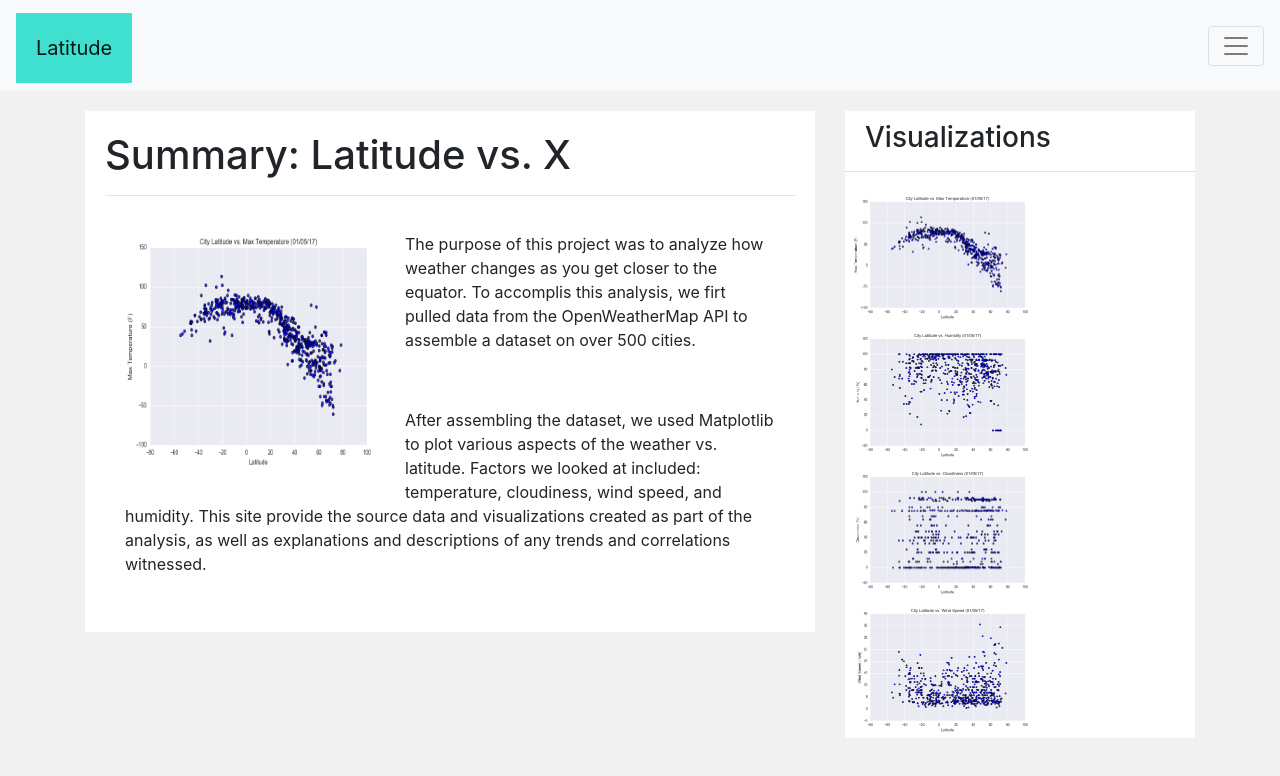
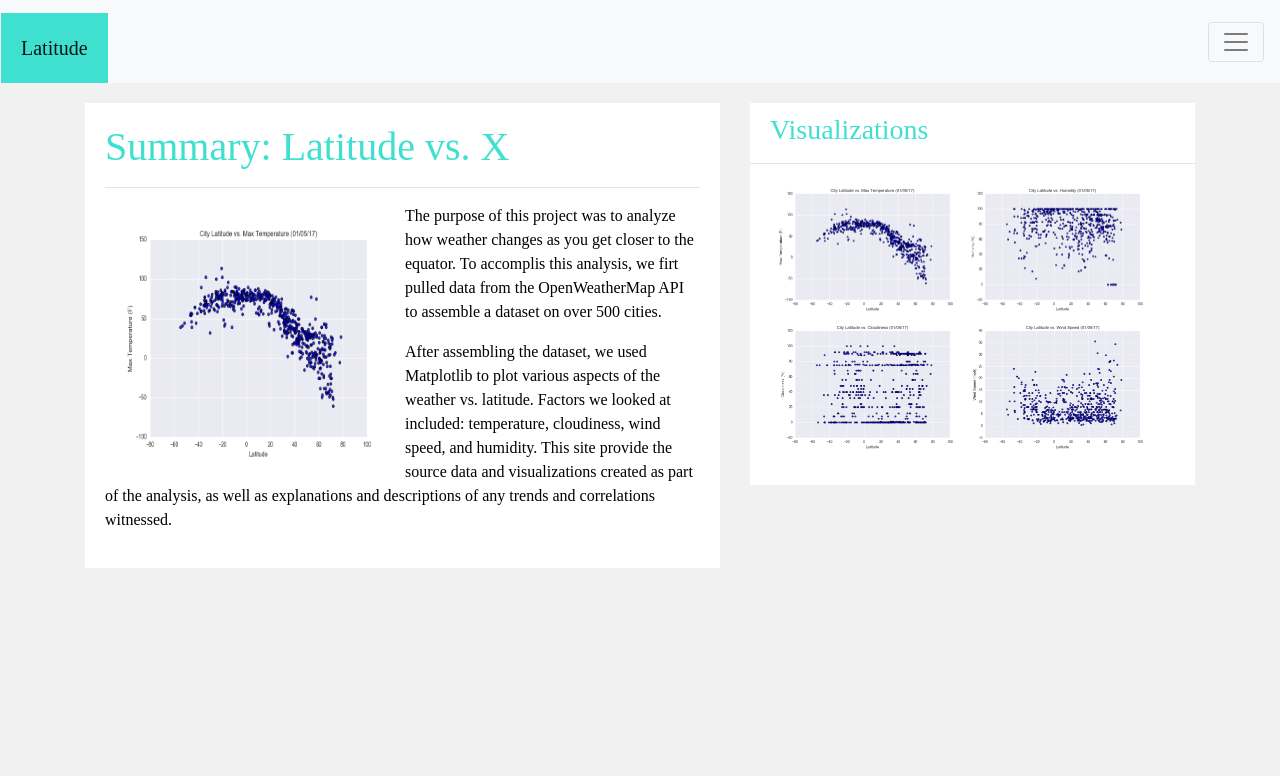
Before and after one commit to cjbeimfohr13/Web-Design-Challenge, a plain HTML site: page WebVisualizations/index.html in a window 1280 px wide. Drawn offline with nearby package versions, Linux system fonts and the light colour scheme; files whose address does not match are found by name.

Commit message:
updating format

```diff
--- a/WebVisualizations/index.html
+++ b/WebVisualizations/index.html
@@ -44,24 +44,24 @@
     </div>
    <div class="index container">
       <div class="row">
-        <div class="col-md-8">
+        <div class="col-md-7">
           <div class="summary">
-            <h1>Summary: Latitude vs. X</h1>
+            <h1 class="sum-header">Summary: Latitude vs. X</h1>
             <hr>
             <img src="C:\Users\cjbei\Desktop\Web-Design-Challenge\WebVisualizations\Resources\assets\images\Fig1.png" class="img-summary-lat">
-            <p class="summary">The purpose of this project was to analyze how weather changes as you get closer to the equator. To accomplis this analysis, we firt pulled data from the OpenWeatherMap API to assemble a dataset on over 500 cities.</p>
-            <p class="summary">After assembling the dataset, we used Matplotlib to plot various aspects of the weather vs. latitude. Factors we looked at included: temperature, cloudiness, wind speed, and humidity. This site provide the source data and visualizations created as part of the analysis, as well as explanations and descriptions of any trends and correlations witnessed. </p>
+            <p class="summary1">The purpose of this project was to analyze how weather changes as you get closer to the equator. To accomplis this analysis, we firt pulled data from the OpenWeatherMap API to assemble a dataset on over 500 cities.</p>
+            <p class="summary1">After assembling the dataset, we used Matplotlib to plot various aspects of the weather vs. latitude. Factors we looked at included: temperature, cloudiness, wind speed, and humidity. This site provide the source data and visualizations created as part of the analysis, as well as explanations and descriptions of any trends and correlations witnessed. </p>
           </div>
         </div>
-        <div class="col-md-4">
+        <div class="col-md-5">
           <div class="visualizations">
             <h3 class="Vis-header">Visualizations</h3>
              <hr>
             <div class="vis-images">
-              <a href="max_temperature.html"><img src="C:\Users\cjbei\Desktop\Web-Design-Challenge\WebVisualizations\Resources\assets\images\Fig1.png" class="vis"> </a>
-              <a href="Humidity.html"><img src="C:\Users\cjbei\Desktop\Web-Design-Challenge\WebVisualizations\Resources\assets\images\Fig2.png" class="vis"> </a>
-              <a href="Cloudiness.html"><img src="C:\Users\cjbei\Desktop\Web-Design-Challenge\WebVisualizations\Resources\assets\images\Fig3.png" class="vis"> </a>
-              <a href="Wind_Speed.html"><img src="C:\Users\cjbei\Desktop\Web-Design-Challenge\WebVisualizations\Resources\assets\images\Fig4.png"class="vis"> </a>
+              <a href="max_temperature.html"><img src="C:\Users\cjbei\Desktop\Web-Design-Challenge\WebVisualizations\Resources\assets\images\Fig1.png" class="vis vis1"> </a>
+              <a href="Humidity.html"><img src="C:\Users\cjbei\Desktop\Web-Design-Challenge\WebVisualizations\Resources\assets\images\Fig2.png" class="vis vis2"> </a>
+              <a href="Cloudiness.html"><img src="C:\Users\cjbei\Desktop\Web-Design-Challenge\WebVisualizations\Resources\assets\images\Fig3.png" class="vis vis3"> </a>
+              <a href="Wind_Speed.html"><img src="C:\Users\cjbei\Desktop\Web-Design-Challenge\WebVisualizations\Resources\assets\images\Fig4.png"class="vis vis4"> </a>
             </div>
           </div>
         </div>
--- a/WebVisualizations/style.css
+++ b/WebVisualizations/style.css
@@ -5,20 +5,32 @@ body{
 .navbar-brand{
     padding: 20px;
     margin-right: 10px;
-    margin-left: 0px;
+    margin-left: -15px;
     margin-top:5px;
     background: turquoise;
+    color:white;
+    margin-bottom: -8px;
+    font-family: initial ;
 }
+
 .row{
     margin-top: 20px;
 }
 .desc{
     padding: 15px;
     text-align:center;
+    font-family: initial;
 }
 .summary{
     padding: 20px;
     background: white;
+    font-family: initial;
+}
+.sum-header{
+    color: turquoise;
+}
+.summary1{
+    color:black;
 }
 .img-summary-lat{
      padding: 10px;
@@ -30,12 +42,33 @@ h3{
     padding-top: 10px;
     text-align: left;
     padding-left: 20px;
+    font-family: initial;
+    color: turquoise;
 }
 .visualizations{
     background: white;
 }
 .vis{
     width: 200px;
+    position:relative;
+    /* margin-bottom: 20px; */
+}
+.vis1{
+    left:20px;
+}
+.vis2{
+    left:20px;
+    margin-right: 15px;
+    margin-left: -15px;
+}
+.vis3{
+    left: 20px;
+    margin-bottom:30px;
+}
+.vis4{
+    left:20px;
+    margin-bottom:30px;
+    margin-left: -15px;
 }
 .gridbox{
     width:
```
Also changed, not shown: WebVisualizations/Data.html (+1 -0 lines).
